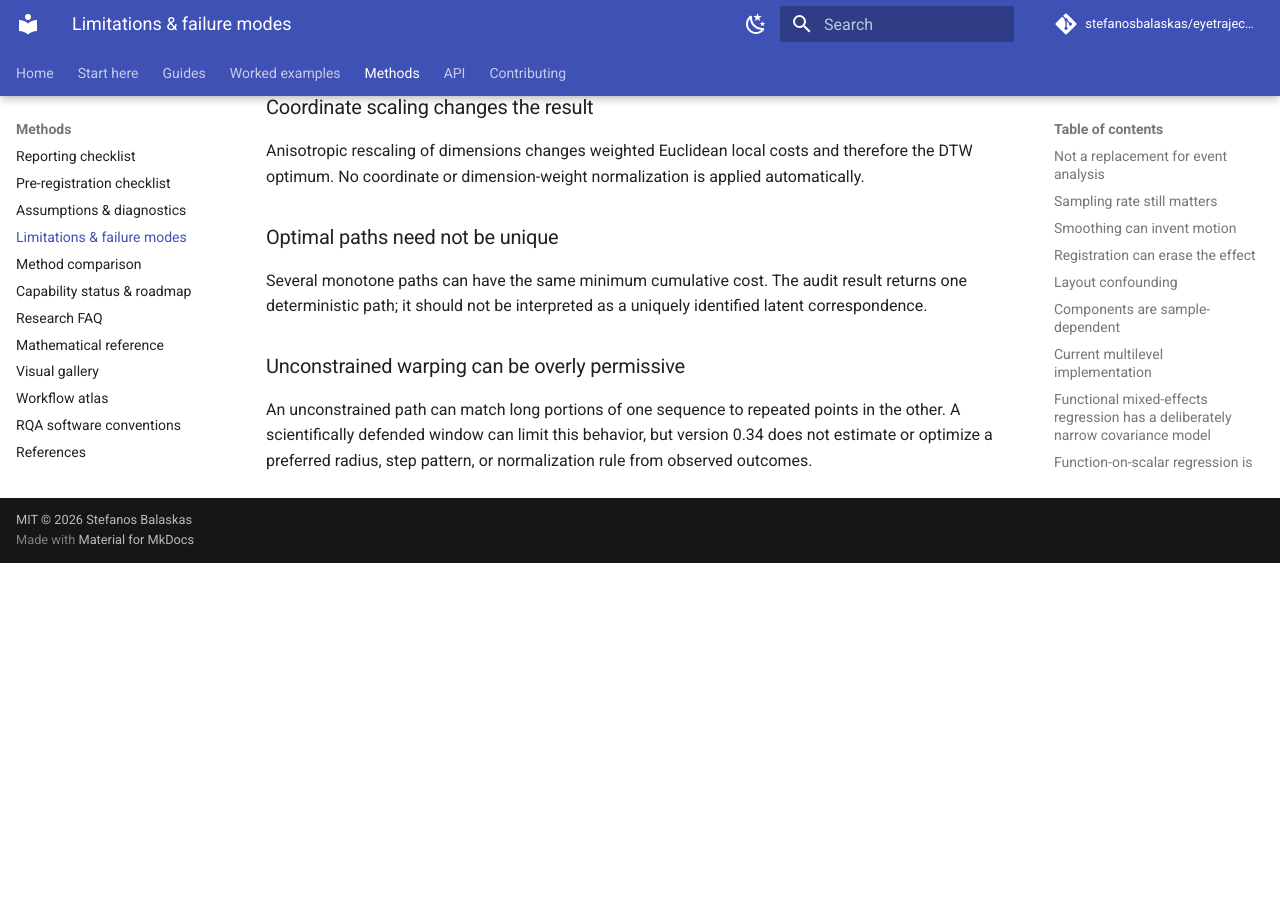
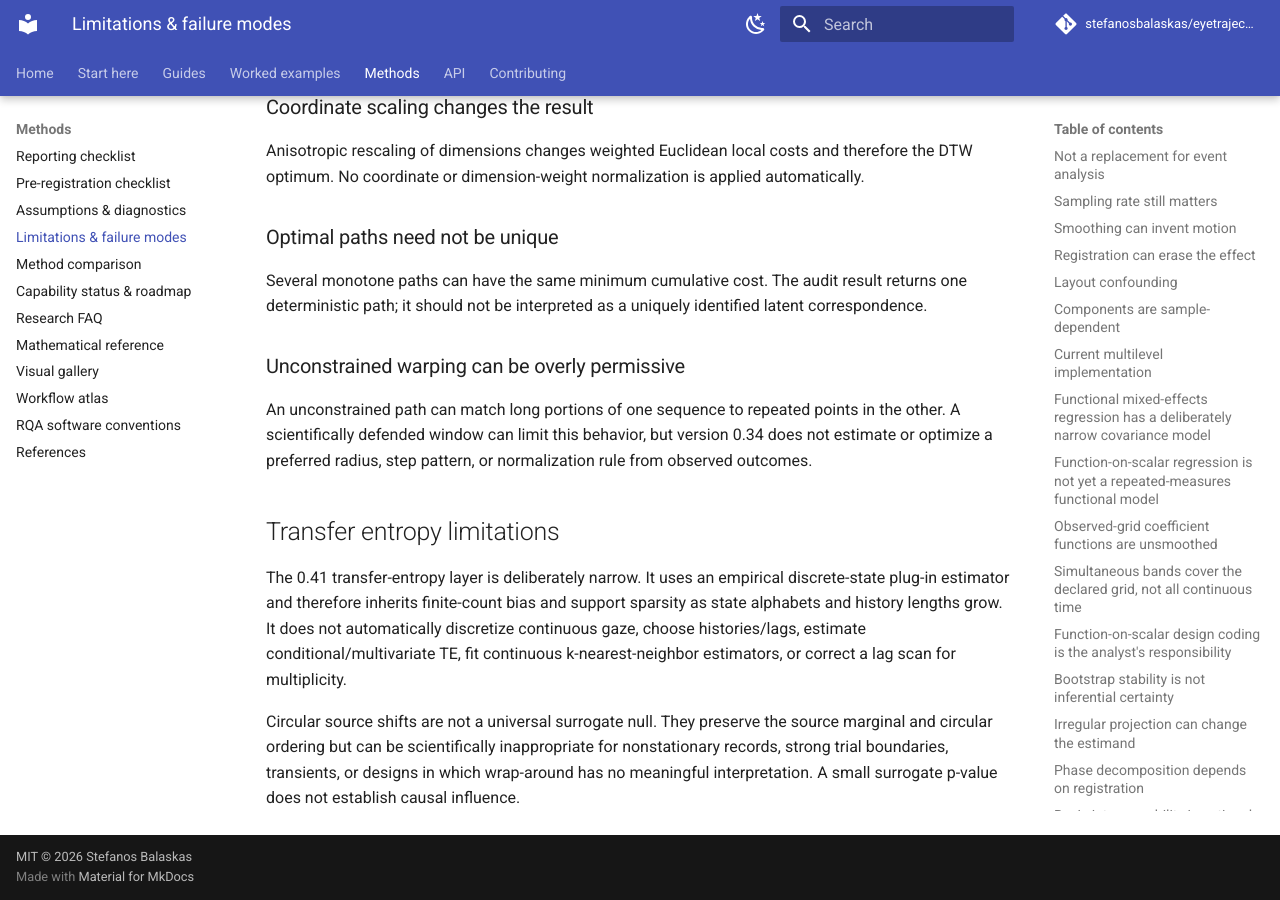
Before and after one commit to stefanosbalaskas/eyetrajectoriespy, an MkDocs documentation site: the page built from docs/methods/limitations.md, in a window 1280 px wide and 900 px high, scrolled down 29859 px. Built offline with MkDocs 1.6.1 and Material for MkDocs 9.7.7, drawn with Linux system fonts in a browser that asks for light colours; comment, search, counter and statistics services are not loaded; before the commit the page ends 30422 px from its top, so only the background shows below that.

Commit message:
Document transfer entropy limitations

```diff
--- a/docs/methods/limitations.md
+++ b/docs/methods/limitations.md
@@ -867,3 +867,18 @@ Several monotone paths can have the same minimum cumulative cost. The audit resu
 ### Unconstrained warping can be overly permissive
 
 An unconstrained path can match long portions of one sequence to repeated points in the other. A scientifically defended window can limit this behavior, but version 0.34 does not estimate or optimize a preferred radius, step pattern, or normalization rule from observed outcomes.
+
+## Transfer entropy limitations
+
+The 0.41 transfer-entropy layer is deliberately narrow. It uses an empirical
+discrete-state plug-in estimator and therefore inherits finite-count bias and
+support sparsity as state alphabets and history lengths grow. It does not
+automatically discretize continuous gaze, choose histories/lags, estimate
+conditional/multivariate TE, fit continuous k-nearest-neighbor estimators, or
+correct a lag scan for multiplicity.
+
+Circular source shifts are not a universal surrogate null. They preserve the
+source marginal and circular ordering but can be scientifically inappropriate
+for nonstationary records, strong trial boundaries, transients, or designs in
+which wrap-around has no meaningful interpretation. A small surrogate p-value
+does not establish causal influence.
```
